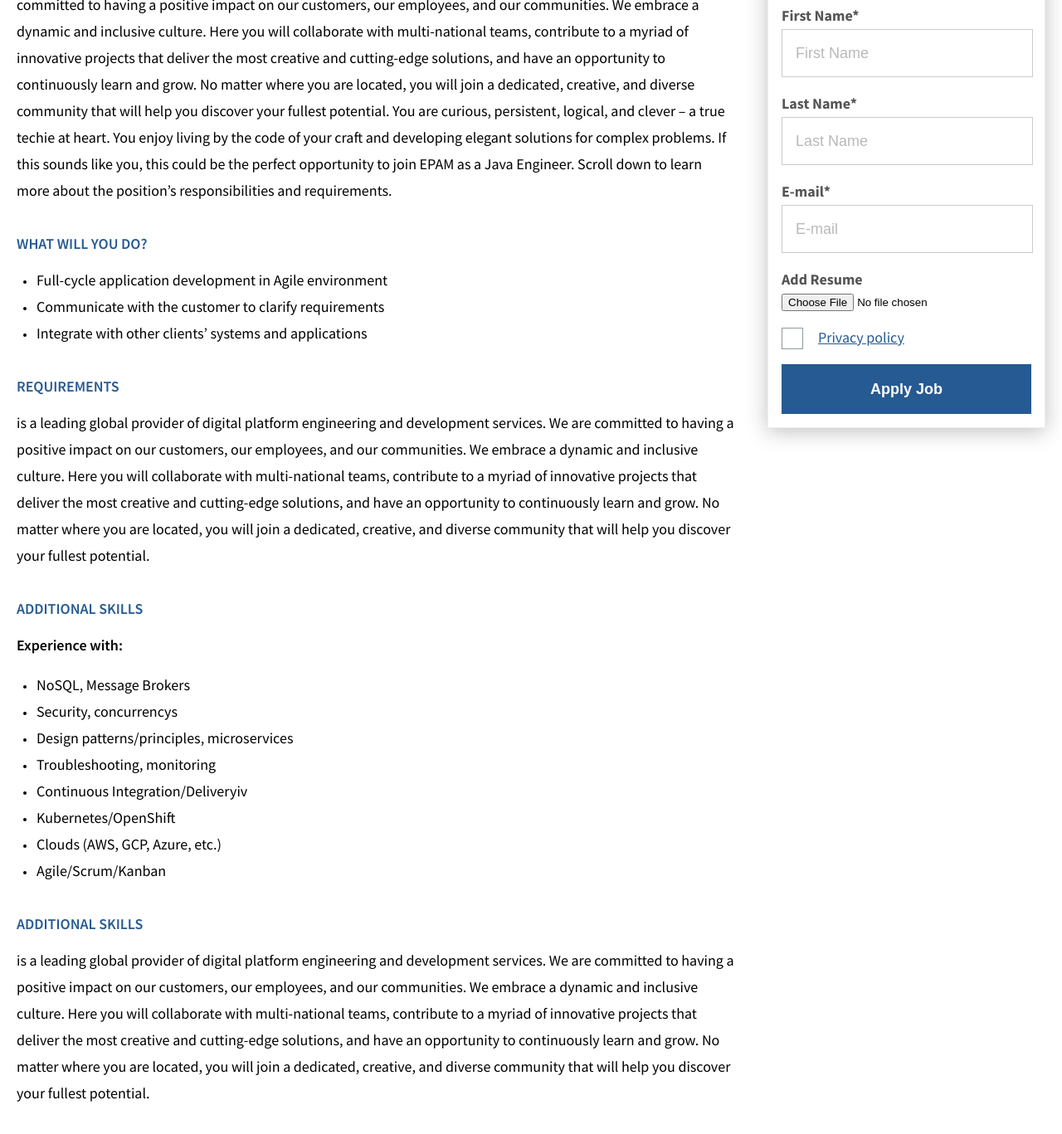
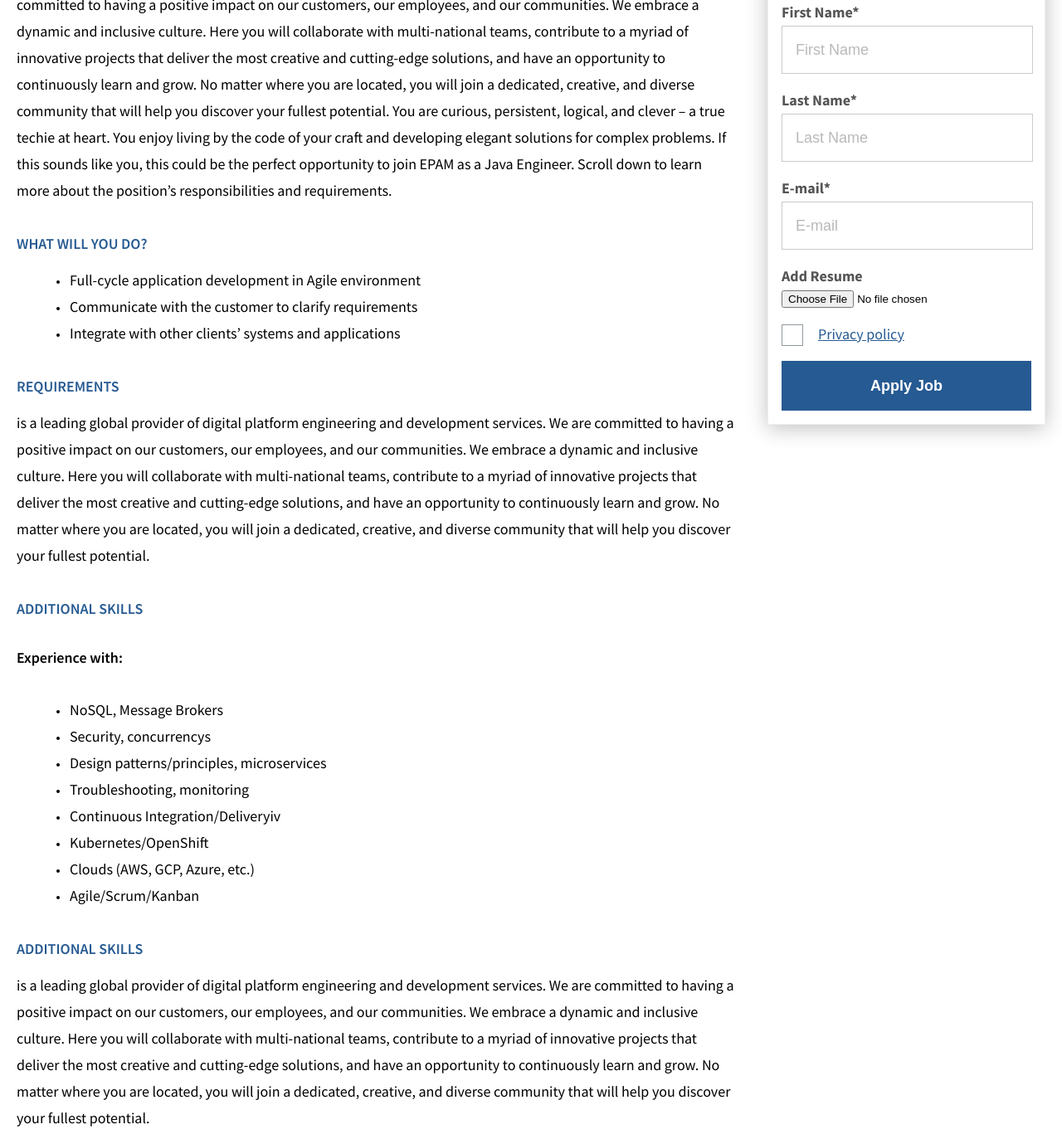
Before and after one commit to Algo87/specific-group2, a plain HTML site: page vacancy-card.html in a window 1280 px wide. Shown: the part 201-1568 px from the top of the page at 83% size. Drawn offline with Linux system fonts and the light colour scheme.

Commit message:
del class

```diff
--- a/vacancy-card.html
+++ b/vacancy-card.html
@@ -50,7 +50,7 @@
             color: #FFFFFF;
             background: #FF7A00;
             border-radius: 4px;
-            padding: 0px 12px;
+            padding: 0 12px;
             border: none;
             margin-right: 12px;
         }
@@ -108,11 +108,12 @@
             display: flex;
         }
 
-        .vacancy-card-block-body-title:first-child {
+        .vacancy-card-block-body-item h1:first-child {
             padding-top: 30px;
         }
 
-        .vacancy-card-block-body-title {
+        /*.vacancy-card-block-body-title {*/
+        .vacancy-card-block-body-item h1 {
             padding-top: 36px;
             font-weight: 600;
             font-size: 18px;
@@ -120,23 +121,28 @@
             text-transform: uppercase;
             color: #265A92;
             padding-bottom: 16px;
+            margin: 0;
         }
 
-        .vacancy-card-block-body-list-item,
-        .vacancy-card-block-body-text {
+        .vacancy-card-block-body-item li,
+        .vacancy-card-block-body-item p {
             font-weight: 400;
             font-size: 18px;
             line-height: 32px;
             color: #000000;
+            margin: 0;
         }
-
-        .vacancy-card-block-body-list-item {
+        .vacancy-card-block-body-item ul{
+            margin: 0;
+        }
+        .vacancy-card-block-body-item li {
             position: relative;
             padding-left: 24px;
+            list-style-type:none;
 
         }
 
-        .vacancy-card-block-body-list-item:after {
+        .vacancy-card-block-body-item li:after {
             position: absolute;
             content: "";
             width: 4px;
@@ -148,7 +154,7 @@
 
         }
 
-        .vacancy-card-block-body-title2 {
+        .vacancy-card-block-body-item h2 {
             font-weight: 600;
             font-size: 18px;
             line-height: 32px;
@@ -161,7 +167,7 @@
             padding: 16px;
             background: #FFFFFF;
             border: 1px solid #EFEFEF;
-            box-shadow: 0px 4px 24px rgba(0, 0, 0, 0.25);
+            box-shadow: 0 4px 24px rgba(0, 0, 0, 0.25);
             margin-left: 40px;
             margin-top: 20px;
             box-sizing: border-box;
@@ -377,7 +383,7 @@
                 left: -2px;
                 background: #FFFFFF;
                 border: 1px solid #EFEFEF;
-                box-shadow: 0px 4px 24px rgba(0, 0, 0, 0.25);
+                box-shadow: 0 4px 24px rgba(0, 0, 0, 0.25);
                 padding: 16px;
                 width: 220px;
                 box-sizing: border-box;
@@ -510,8 +516,8 @@
     <div class="vacancy-card-block-body">
 
         <div class="vacancy-card-block-body-item">
-            <div class="vacancy-card-block-body-title">Job overview</div>
-            <div class="vacancy-card-block-body-text">
+            <h1>Job overview</h1>
+            <p>
                 Specific-Group is a leading global provider of digital platform
                 engineering and development services. We are committed to having a positive impact on our customers,
                 our
@@ -531,14 +537,17 @@
                 could
                 be the perfect opportunity to join EPAM as a Java Engineer. Scroll down to learn more about the
                 position’s responsibilities and requirements.
-            </div>
-            <div class="vacancy-card-block-body-title">What will you do?</div>
-            <div class="vacancy-card-block-body-list-item">Full-cycle application development in Agile environment</div>
-            <div class="vacancy-card-block-body-list-item">Communicate with the customer to clarify requirements</div>
-            <div class="vacancy-card-block-body-list-item">Integrate with other clients’ systems and applications</div>
-            <div class="vacancy-card-block-body-title">Requirements</div>
+            </p>
+            <h1>What will you do?</h1>
+            <ul>
+                <li>Full-cycle application development in Agile environment</li>
+                <li>Communicate with the customer to clarify requirements</li>
+                <li>Integrate with other clients’ systems and applications</li>
+            </ul>
 
-            <div class="vacancy-card-block-body-text">
+            <h1>Requirements</h1>
+
+            <p>
 
                 is a leading global provider of digital platform engineering and development services. We are
                 committed to having a positive impact on our customers, our employees, and our communities. We
@@ -548,21 +557,21 @@
                 you will join a dedicated, creative, and diverse community that will help you discover your fullest
                 potential.
 
-            </div>
-            <div class="vacancy-card-block-body-title">Additional skills</div>
-            <div class="vacancy-card-block-body-title2">Experience with:</div>
-            <div class="vacancy-card-block-body-list">
-                <div class="vacancy-card-block-body-list-item">NoSQL, Message Brokers</div>
-                <div class="vacancy-card-block-body-list-item">Security, concurrencys</div>
-                <div class="vacancy-card-block-body-list-item"> Design patterns/principles, microservices</div>
-                <div class="vacancy-card-block-body-list-item"> Troubleshooting, monitoring</div>
-                <div class="vacancy-card-block-body-list-item"> Continuous Integration/Deliveryiv</div>
-                <div class="vacancy-card-block-body-list-item"> Kubernetes/OpenShift</div>
-                <div class="vacancy-card-block-body-list-item"> Clouds (AWS, GCP, Azure, etc.)</div>
-                <div class="vacancy-card-block-body-list-item"> Agile/Scrum/Kanban</div>
-            </div>
-            <div class="vacancy-card-block-body-title">Additional skills</div>
-            <div class="vacancy-card-block-body-text">
+            </p>
+            <h1>Additional skills</h1>
+            <h2>Experience with:</h2>
+            <ul>
+                <li >NoSQL, Message Brokers</li>
+                <li>Security, concurrencys</li>
+                <li> Design patterns/principles, microservices</li>
+                <li> Troubleshooting, monitoring</li>
+                <li> Continuous Integration/Deliveryiv</li>
+                <li> Kubernetes/OpenShift</li>
+                <li> Clouds (AWS, GCP, Azure, etc.)</li>
+                <li> Agile/Scrum/Kanban</li>
+            </ul>
+            <h1>Additional skills</h1>
+            <p>
                 is a leading global provider of digital platform engineering and development services. We are
                 committed to having a positive impact on our customers, our employees, and our communities. We
                 embrace a dynamic and inclusive culture. Here you will collaborate with multi-national teams,
@@ -570,7 +579,7 @@
                 solutions, and have an opportunity to continuously learn and grow. No matter where you are located,
                 you will join a dedicated, creative, and diverse community that will help you discover your fullest
                 potential.
-            </div>
+            </p>
 
         </div>
         <div class="vacancy-card-block-body-item">
```
